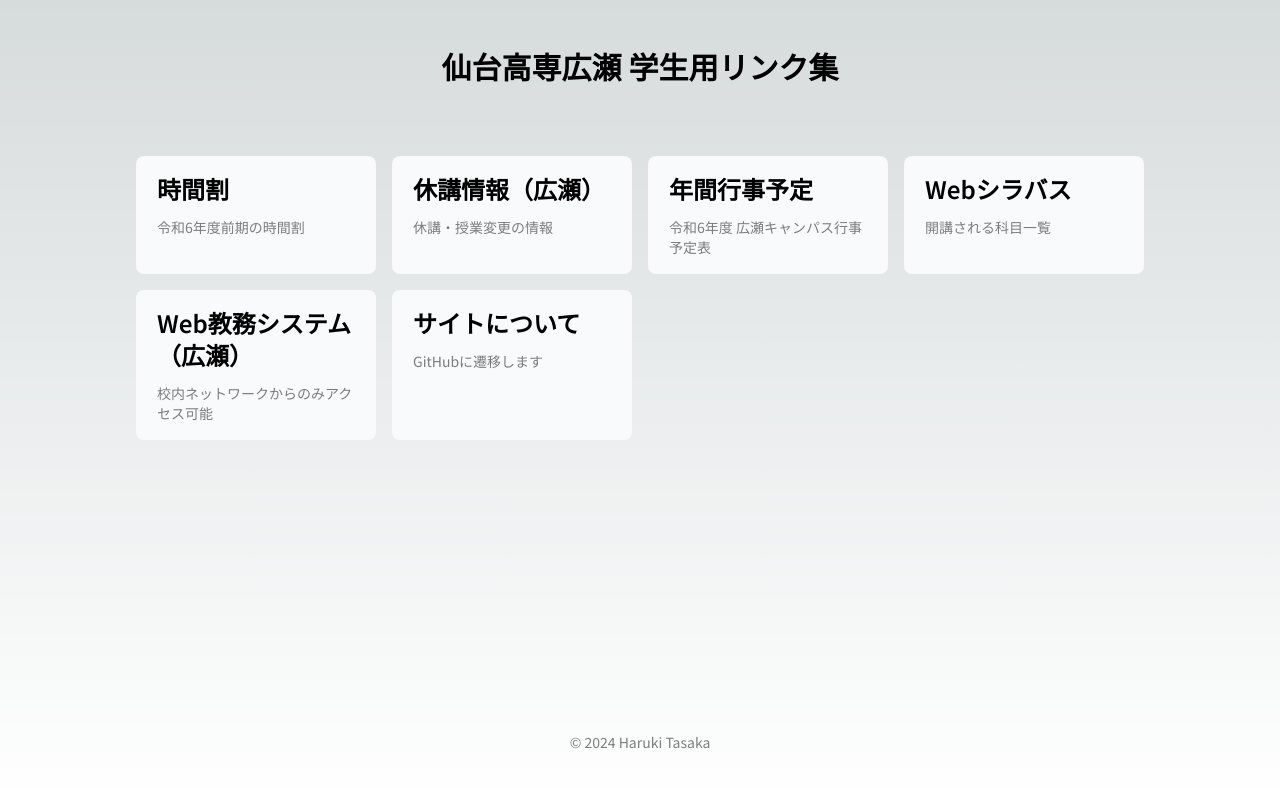
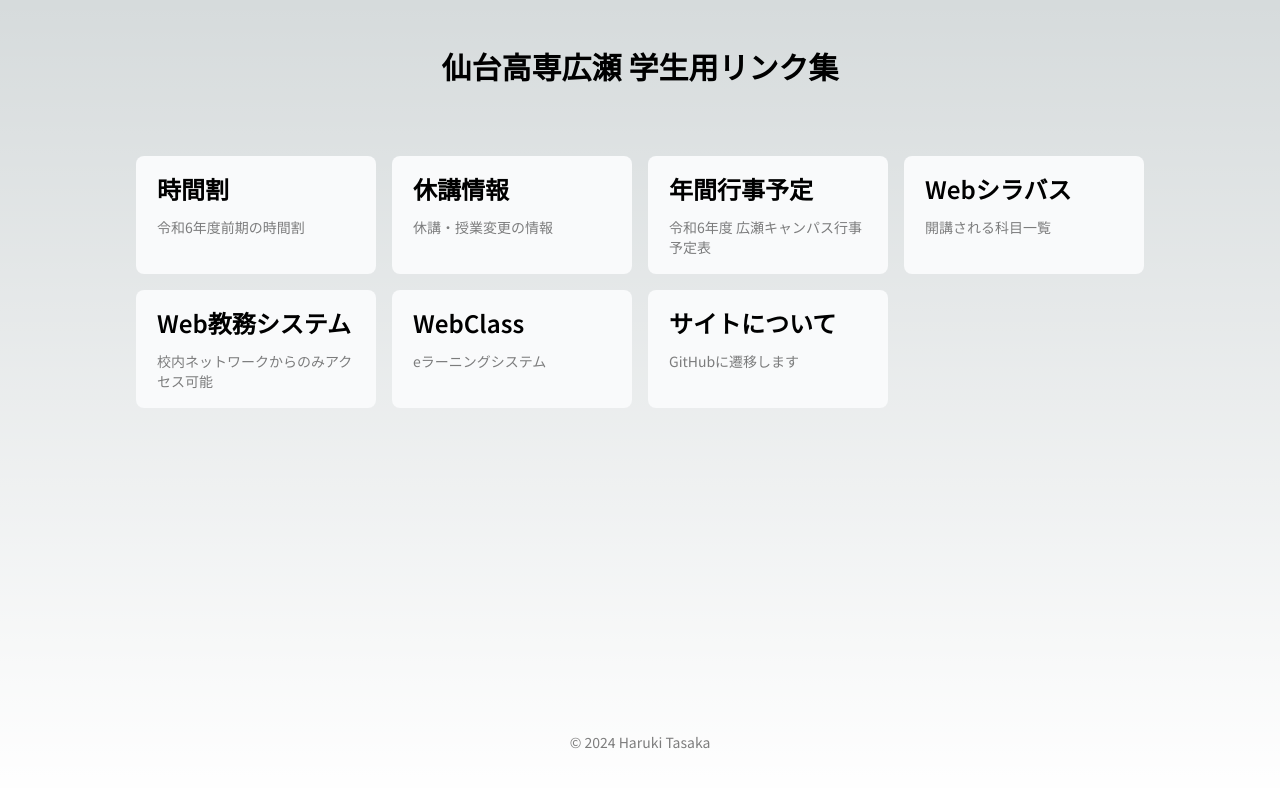
Before and after one commit to raptech-jp/snct-links, a Next.js app: page / in a window 1280 px wide. Shown: the top 788 px of the page. Built offline with nearby package versions, Linux system fonts and the light colour scheme.

Commit message:
[add] webclass

```diff
--- a/app/page.tsx
+++ b/app/page.tsx
@@ -34,7 +34,7 @@ export default function Home() {
 
         <Card
           href="https://www.sendai-nct.ac.jp/student/kyuko/ku_hirose/"
-          title="休講情報（広瀬）"
+          title="休講情報"
           description="休講・授業変更の情報"
         />
 
@@ -52,8 +52,14 @@ export default function Home() {
 
         <Card
           href="https://kyomuweb-h.office.sendai-nct.ac.jp/gakusei/"
-          title="Web教務システム（広瀬）"
+          title="Web教務システム"
           description="校内ネットワークからのみアクセス可能"
+        />
+
+        <Card
+          href="https://webclass.kosen-k.go.jp/"
+          title="WebClass"
+          description="eラーニングシステム"
         />
 
         <Card
```
